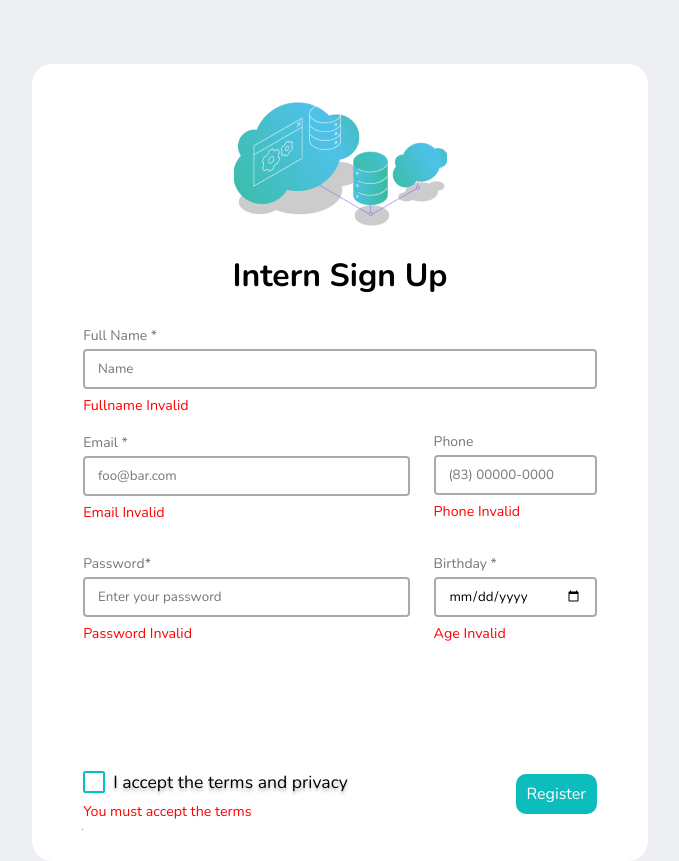
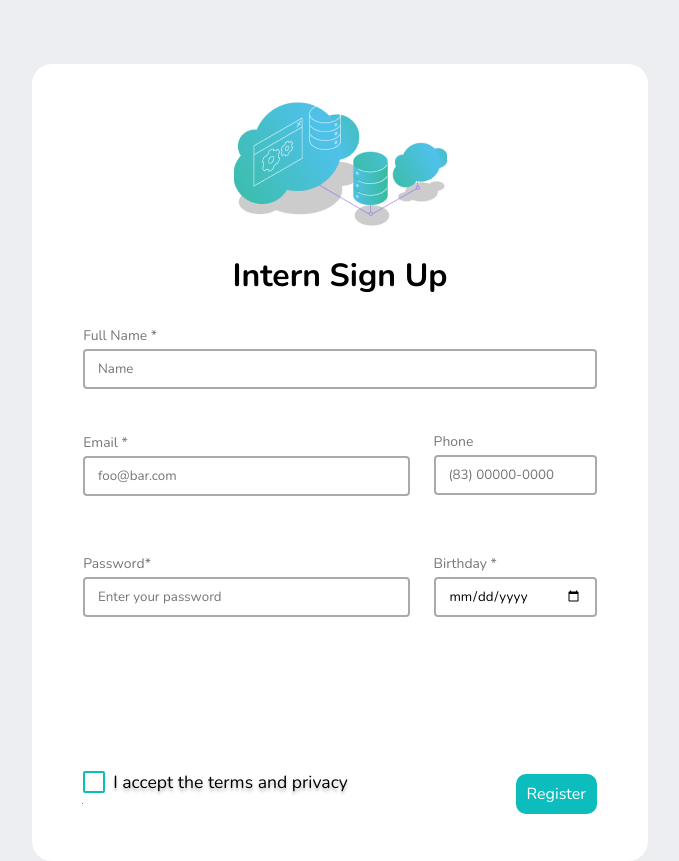
Before and after one commit to Ahjotarezende/FormReact, a React (Create React App) app: page / in a window 1280 px wide. Shown: the whole page, without its empty margins (300-979 px from the left). Built offline with nearby package versions, Linux system fonts and the light colour scheme.

Commit message:
feat: inputs validation started

```diff
--- a/src/Components/checkbox/checkbox.jsx
+++ b/src/Components/checkbox/checkbox.jsx
@@ -2,14 +2,14 @@ import React, { useState } from "react";
 import { ContainerCheck, HiddenCheckbox, Text, Check, TextError } from "./checkbox.styled";
 import CheckIcon from '../../assets/check-solid.svg';
 
-const CheckBox = ({ id, type, name }) => {
+const CheckBox = ({ id, type, name, register }) => {
     const [checked, setChecked] = useState(false);
     function handleCheckboxChange() {
         setChecked(!checked);
     }
     return (
         <ContainerCheck checked={checked} onClick={handleCheckboxChange}>
-            <HiddenCheckbox onChange={handleCheckboxChange} checked={checked} />
+            <HiddenCheckbox {...register(name, {required:  true})} onChange={handleCheckboxChange} checked={checked} />
 
             <Check checked={checked}><img alt="tick icon" style={{width: '15px'}} src={CheckIcon}/></Check>
 
--- a/src/Components/checkbox/checkbox.styled.js
+++ b/src/Components/checkbox/checkbox.styled.js
@@ -50,7 +50,7 @@ const Check = styled.label`
 `;
 
 const TextError = styled.p`
-    //display: none;
+    display: none;
     grid-row: 2;
     grid-column: 1/3;
     text-align: left;
--- a/src/Components/input/input.jsx
+++ b/src/Components/input/input.jsx
@@ -1,11 +1,11 @@
 import React from 'react'
 import {Container, InputField, Label, ErrorMessage} from './input.styled'
 
-const Input = ({id, type, placeholder, label, name}) => {
+const Input = ({id, type, placeholder, label, name, register}) => {
   return (
     <Container id={name}>
       <Label htmlFor={id}>{label}</Label>
-      <InputField id={id} type={type} placeholder={placeholder}/>
+      <InputField id={id} type={type} placeholder={placeholder} {...register(name, {required:  true})} />
       <ErrorMessage>{id} Invalid</ErrorMessage>
     </Container>
   )
--- a/src/Components/input/input.styled.js
+++ b/src/Components/input/input.styled.js
@@ -90,7 +90,7 @@ const InputField = styled.input`
 `;
 
 const ErrorMessage = styled.p`
-    //display: none;
+    display: none;
     text-align: left;
     font-size: 0.89rem;
     color: red;
--- a/src/pages/home/Home.js
+++ b/src/pages/home/Home.js
@@ -5,25 +5,33 @@ import Input from '../../Components/input/input'
 import Button from '../../Components/button/button'
 import CheckBox from '../../Components/checkbox/checkbox'
 import { useNavigate } from 'react-router-dom'
+import { useForm } from  "react-hook-form";
 
 const Home = () => {
+  const { register, handleSubmit, watch, formState: { errors }, reset } =  useForm();
   let navigate=useNavigate();
+
+  const  loginUser  =  data  => {
+    console.log(data);
+    navigate("/sucess")
+  }
+
   return (
     <Background>
         <Logo src={ImgLogo}/>
         <MainTitle>Intern Sign Up</MainTitle>
-        <Formulario onSubmit={() => {navigate("/sucess")}}>
-            <Input id="Fullname" name='name' type="text" placeholder="Name" label="Full Name *"/>
+        <Formulario onSubmit={handleSubmit(loginUser)}>
+            <Input id="Fullname" name='name' type="text" placeholder="Name" label="Full Name *" register={register}/>
 
-            <Input id="Email" name="email" type="email" placeholder="foo@bar.com" label="Email *"/>
+            <Input id="Email" name="email" type="email" placeholder="foo@bar.com" label="Email *" register={register}/>
 
-            <Input id="Password" name="password" type="password" placeholder="Enter your password" label="Password*"/>
+            <Input id="Password" name="password" type="password" placeholder="Enter your password" label="Password*" register={register}/>
 
-            <Input id="Phone" name="phone" type="tel" placeholder="(83) 00000-0000" label="Phone"/>
+            <Input id="Phone" name="phone" type="tel" placeholder="(83) 00000-0000" label="Phone" register={register}/>
 
-            <Input id="Age" name="age" type="date" label="Birthday *"/>
+            <Input id="Age" name="age" type="date" label="Birthday *" register={register}/>
 
-            <CheckBox id="Check" name="check" type="checkbox"/>
+            <CheckBox id="Check" name="check" type="checkbox" register={register}/>
 
             <Button type="submit" id="bt1"/>
         </Formulario>
--- a/src/pages/sucess/styleSucess.js
+++ b/src/pages/sucess/styleSucess.js
@@ -8,14 +8,29 @@ export const Logo = styled.img`
 export const Background = styled.div`
     background-color: white;
     width: 38.5rem;
-    height: 47rem;
+    height: 49.8rem;
     margin: 4rem auto;
     border: none;
     border-radius: 20px;
     text-align: center;
-    padding-bottom: 50px;
     @media screen and (max-width: 768px){
         height: 46rem;
+    }
+    @media screen and (max-width: 415px){
+        margin-top: 4rem;
+        padding: 0;
+        height: 100%;
+    }
+    @media screen and (max-width: 376px){
+        margin: 0;
+    }
+    @media screen and (max-height: 812px){
+        margin-top: 4rem;
+        padding: 0;
+        height: 100%;
+    }
+    @media screen and (max-height: 668px){
+        margin-top: 1rem;
     }
 `;
 
@@ -23,4 +38,7 @@ export const MainTitle = styled.h1`
     font-family: 'Inter', sans-serif;
     margin: 6.93rem 0 8.56rem 0;
     font-size: 2.5rem;
+    @media screen and (max-width: 375px){
+        margin: 4rem 0 7rem 0;
+    }
 `;
```
